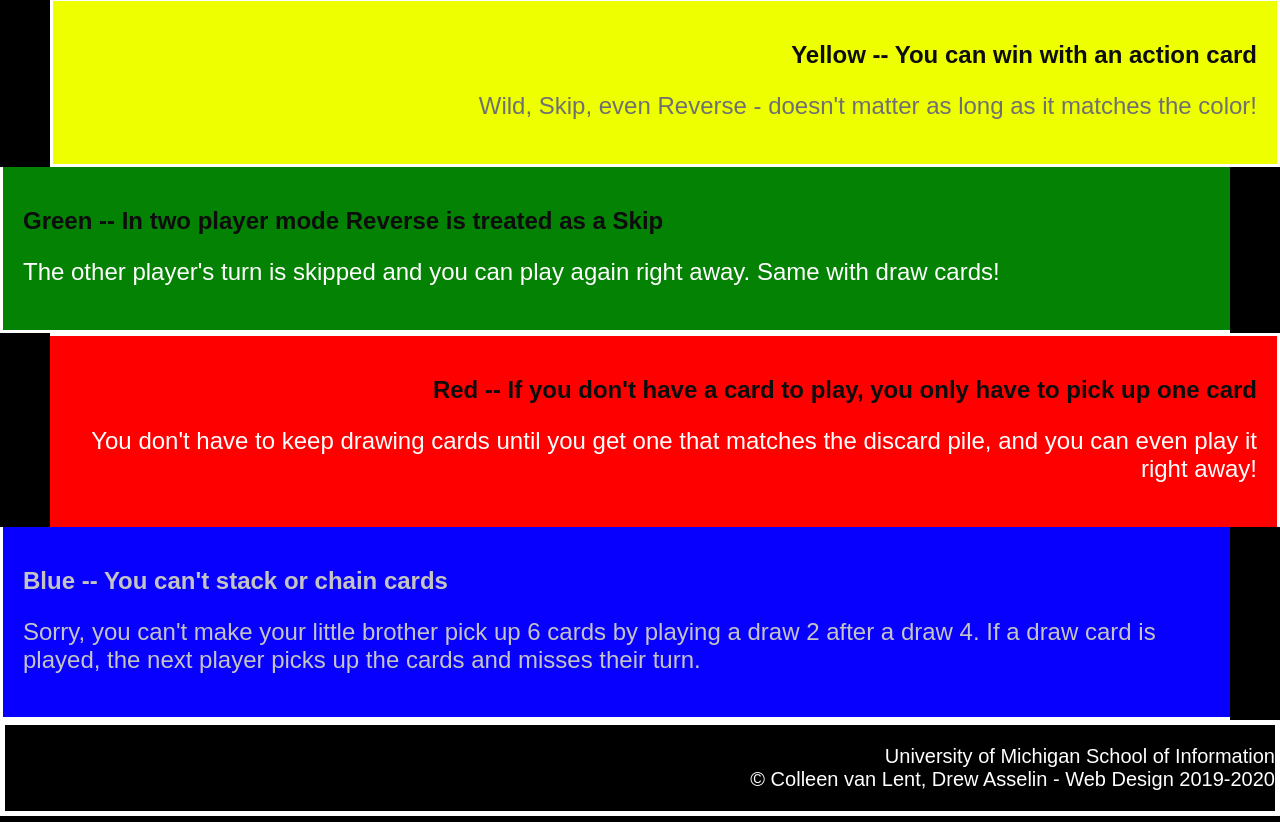
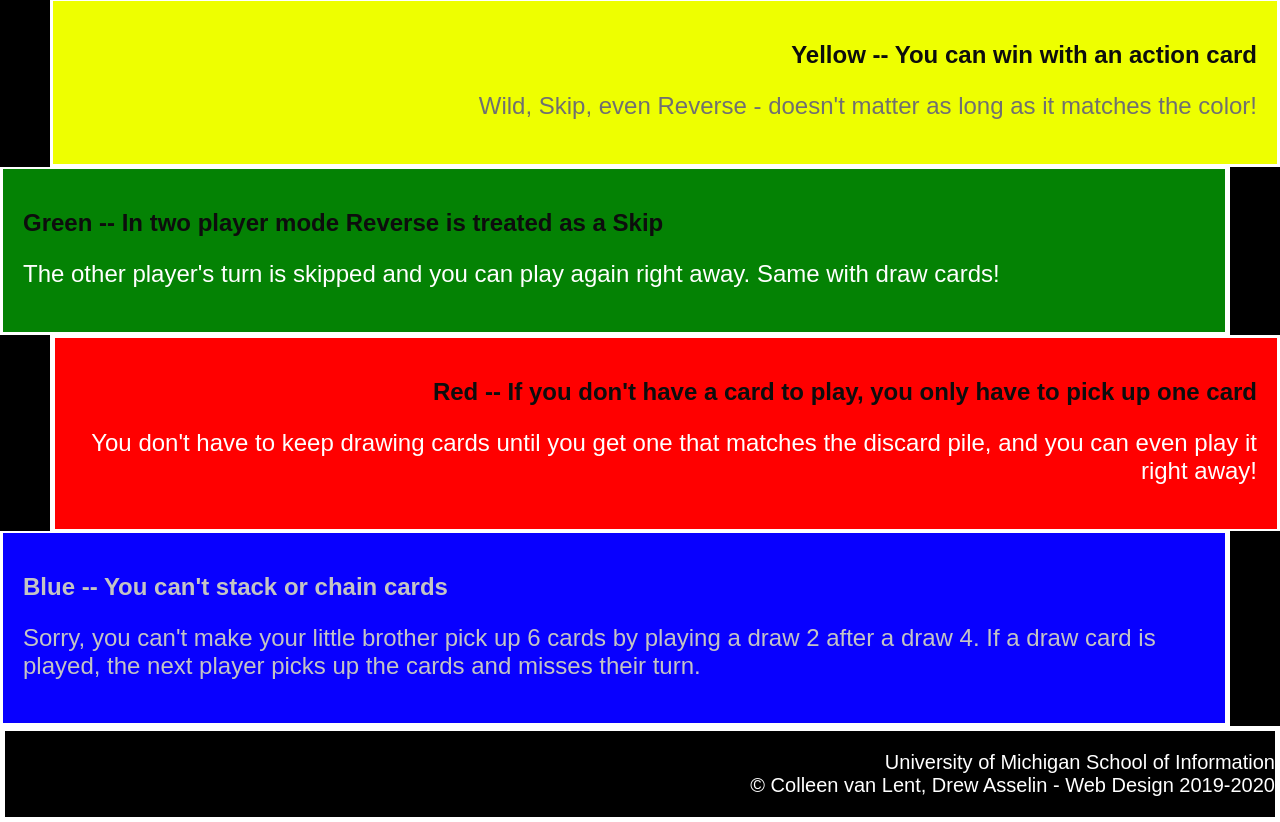
Before and after one commit to emmamarion/wk3, a plain HTML site: page basic_styling.html in a window 1280 px wide. Shown: the part 611-1433 px from the top of the page. Drawn offline with Linux system fonts and the light colour scheme.

Commit message:
Add files via upload

```diff
--- a/css/style.css
+++ b/css/style.css
@@ -16,8 +16,8 @@ body {
   background-color: #FF0000;
   text-align: right;
   margin-left: 50px;
-  border-bottom: 2px;
-  border-left: 5px;
+  border-bottom: 2px solid white;
+  border-left: 5px solid white;
 }
 
 .blue h2, .blue p {
@@ -27,16 +27,16 @@ body {
   background-color: #0800ff;
   text-align: left;
   margin-right: 50px;
-  border-right: 5px;
-  border-top: 2px;
+  border-right: 5px solid white;
+  border-top: 2px solid white;
 }
 
 .green {
   background-color: #048204;
   text-align: left;
   margin-right: 50px;
-  border-right: 5px;
-  border-top: 2px;
+  border-right: 5px solid white;
+  border-top: 2px solid white;
 }
 
 footer {
@@ -53,7 +53,7 @@ footer p {
   background-color: #eeff00;
   text-align: right;
   margin-left: 50px;
-  border: 0px, 5px, 2px, 0px;
+  border: 0px, 5px, 2px, 0px solid white;
   color: #707070;
 }
 
```
